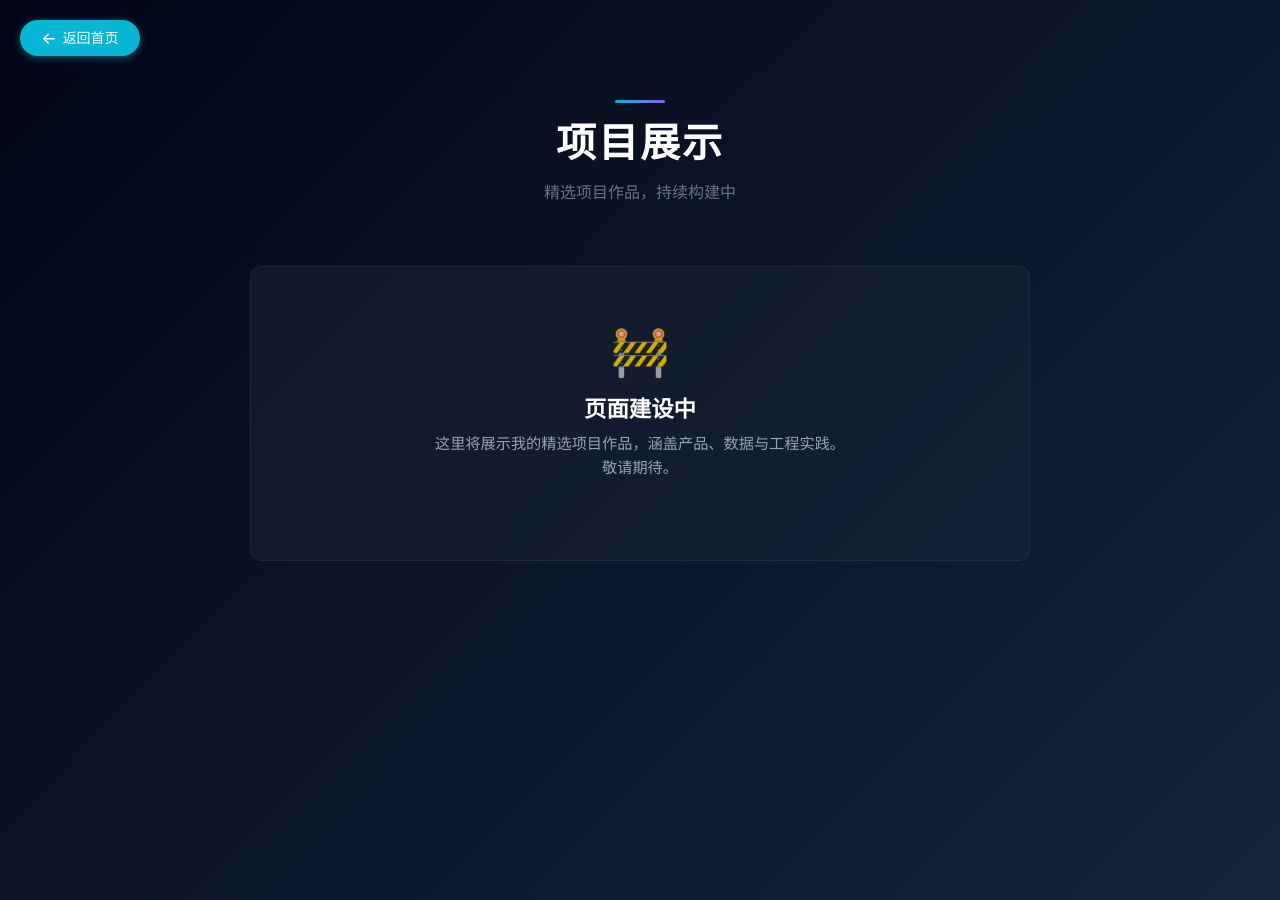
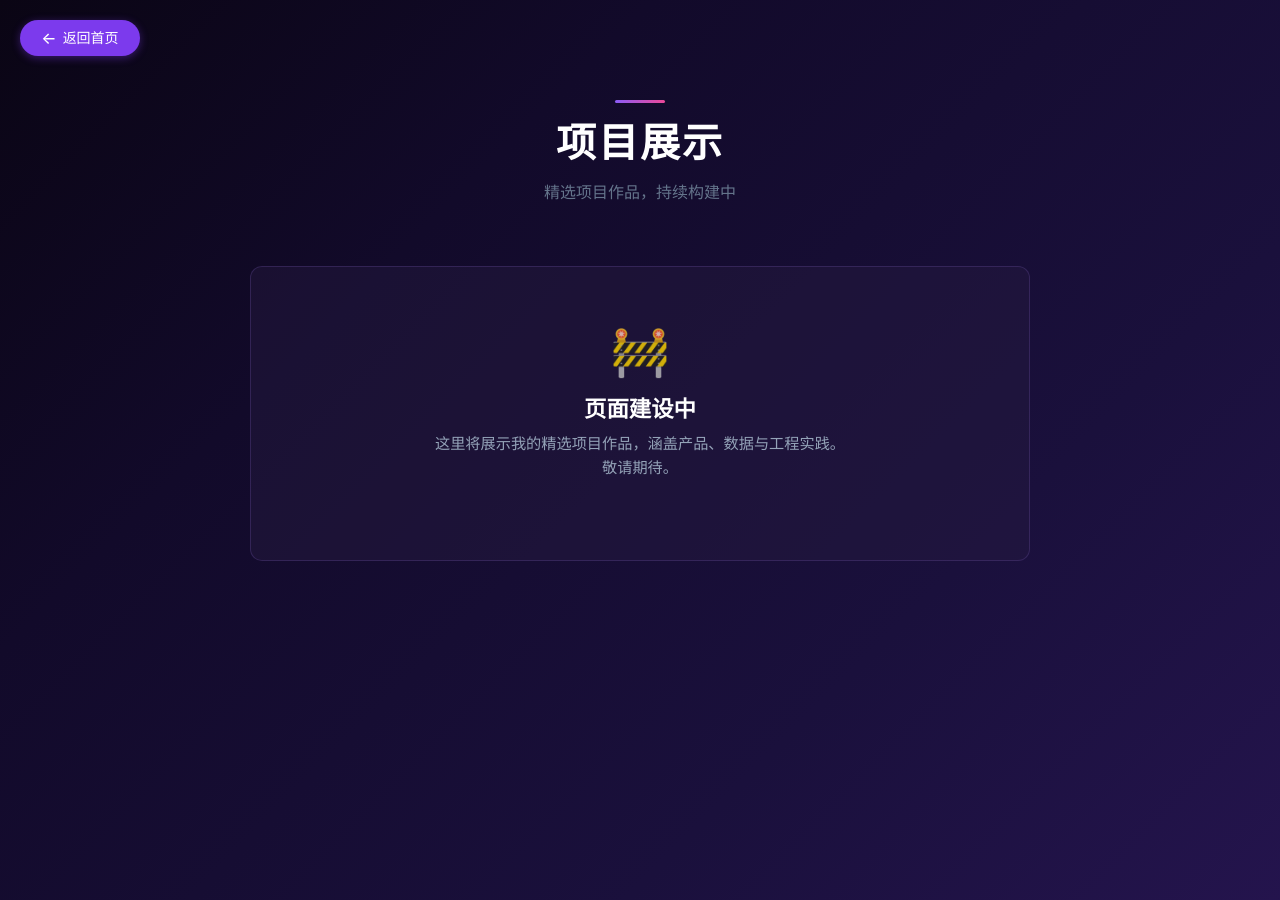
Before and after one commit to ThrallStark/ThrallStark.github.io, a Jekyll site: the page project/index.html, which Jekyll copies as it is, in a window 1280 px wide. Built offline with Jekyll 4.4.1, drawn with Linux system fonts in a browser that asks for light colours; comment, search, counter and statistics services are not loaded.

Commit message:
style: purple-toned project page theme, distinct from report cyan

```diff
--- a/project/index.html
+++ b/project/index.html
@@ -33,7 +33,7 @@
 
         body {
             font-family: -apple-system, BlinkMacSystemFont, "Segoe UI", Roboto, "Helvetica Neue", Arial, sans-serif;
-            background: linear-gradient(135deg, #020617 0%, #081021 30%, #0f1a30 70%, #1a253c 100%);
+            background: linear-gradient(135deg, #0a0514 0%, #120a2a 30%, #1a103c 70%, #24144d 100%);
             background-attachment: fixed;
             min-height: 100vh;
             color: #e2e8f0;
@@ -57,7 +57,7 @@
         .gold-line {
             width: 50px;
             height: 3px;
-            background: linear-gradient(90deg, #06b6d4, #8b5cf6);
+            background: linear-gradient(90deg, #8b5cf6, #ec4899);
             margin: 0 auto 16px;
             border-radius: 2px;
         }
@@ -75,8 +75,8 @@
         }
 
         .placeholder-card {
-            background: rgba(30, 41, 59, 0.4);
-            border: 1px solid rgba(71, 85, 105, 0.25);
+            background: rgba(39, 28, 66, 0.45);
+            border: 1px solid rgba(107, 80, 163, 0.3);
             border-radius: 12px;
             padding: 60px 40px;
             text-align: center;
@@ -127,10 +127,10 @@
             gap: 6px;
 
             /* 颜色适配深色背景 */
-            background: #06b6d4;
+            background: #7c3aed;
             color: white;
             border: none;
-            box-shadow: 0 2px 8px rgba(6, 182, 212, 0.4);
+            box-shadow: 0 2px 8px rgba(124, 58, 237, 0.4);
 
             /* 交互效果 */
             transition: all 0.3s ease;
@@ -143,9 +143,9 @@
         }
 
         .back-home-btn:hover {
-            background: #0891b2;
+            background: #6d28d9;
             transform: translateY(-2px);
-            box-shadow: 0 4px 12px rgba(6, 182, 212, 0.6);
+            box-shadow: 0 4px 12px rgba(124, 58, 237, 0.6);
         }
 
         /* 响应式调整 */
@@ -164,10 +164,10 @@
                 height: 48px;
                 padding: 0 !important;
                 border-radius: 50%;
-                background: #06b6d4;
+                background: #7c3aed;
                 color: white;
                 font-size: 0;
-                box-shadow: 0 4px 14px rgba(6,182,212,0.35);
+                box-shadow: 0 4px 14px rgba(124,58,237,0.35);
                 z-index: 90;
                 display: flex;
                 align-items: center;
@@ -186,9 +186,9 @@
 
         @media (hover: hover) {
             .back-home-btn:hover {
-                background: #0891b2;
+                background: #6d28d9;
                 transform: translateY(-2px);
-                box-shadow: 0 4px 12px rgba(6, 182, 212, 0.6);
+                box-shadow: 0 4px 12px rgba(124, 58, 237, 0.6);
             }
         }
     </style>
```
